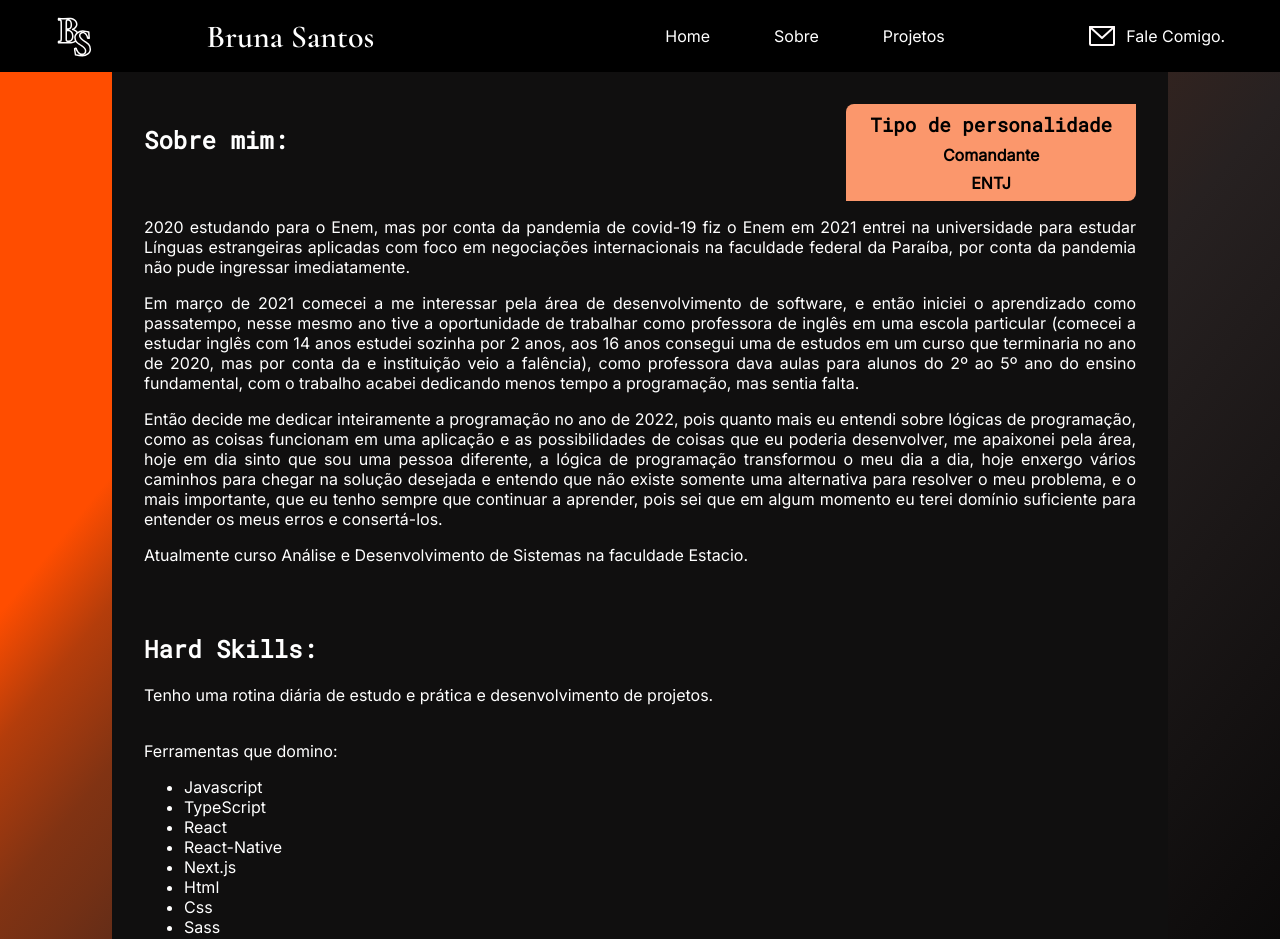
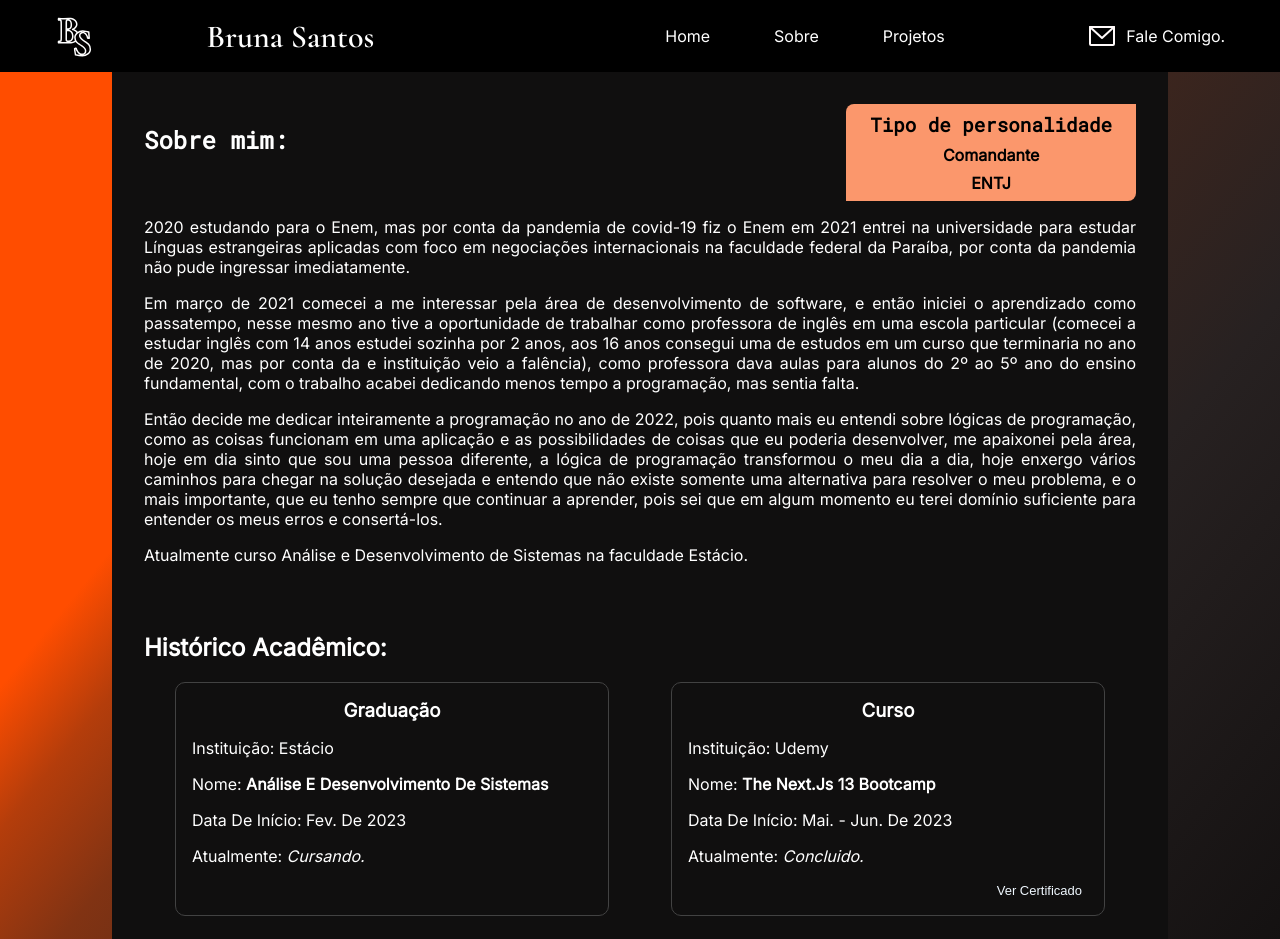
Before and after one commit to BRxBS/Portfolio, a React (Vite) app: page /aboutPage in a window 1280 px wide. Shown: the top 939 px of the page. Built offline with nearby package versions, Linux system fonts and the light colour scheme; no server answers.

Commit message:
academy-history

```diff
--- a/src/screen/AboutPage/index.tsx
+++ b/src/screen/AboutPage/index.tsx
@@ -1,6 +1,8 @@
-import {gql, useQuery} from '@apollo/client'
-import "./styles.scss"
-
+import { gql, useQuery } from "@apollo/client";
+import "./styles.scss";
+import img from "../../../public/certificado.png";
+import { useState } from "react";
+import { Eye } from "phosphor-react";
 
 const GET_INFO_QUERY = gql`
     query info {
@@ -8,113 +10,194 @@ query info {
             id
             commitdate
             url
-
         }
     }
-`
-interface GetInfoQueryResponse
-{commits: {
-  id: string
-  commitdate:string
-  url: string
+`;
+interface GetInfoQueryResponse {
+    commits: {
+        id: string;
+        commitdate: string;
+        url: string;
+    }[];
+}
 
-}[]}
-
-export function AboutPage(){
+export function AboutPage() {
+    const [open, setOpen] = useState(false);
     const { data } = useQuery<GetInfoQueryResponse>(GET_INFO_QUERY);
 
-    return(
+    const openDialog = () => {
+        setOpen(true);
+    };
+
+    const closeDialog = () => {
+        setOpen(false);
+    };
+    return (
         <>
             <div className="about-container">
-
-                      <div className='about-wrapper' >
-
-                          <div className='about-me-wraper' >
-                          <div className='personality' >
-
+                <div className="about-wrapper">
+                    <div className="about-me-wraper">
+                        <div className="personality">
                             <h2 className="about-title">Sobre mim:</h2>
                             <div>
                                 <h4>Tipo de personalidade</h4>
                                 <p>Comandante</p>
                                 <p>ENTJ</p>
                             </div>
-
                         </div>
 
-                          <div className='about-text' >
-                            <p>2020 estudando para o Enem, mas por conta da pandemia de covid-19 fiz o
-                          Enem em 2021 entrei na universidade para estudar Línguas estrangeiras
-                          aplicadas com foco em negociações internacionais na faculdade federal da
-                          Paraíba, por conta da pandemia não pude ingressar imediatamente. </p>
+                        <div className="about-text">
                             <p>
-                            Em março de 2021
-                           comecei a me interessar pela área de desenvolvimento de software, e então
-                           iniciei o aprendizado como passatempo, nesse mesmo ano tive a oportunidade de
-                           trabalhar como professora de inglês em uma escola particular (comecei a estudar
-                            inglês com 14 anos estudei sozinha por 2 anos, aos 16 anos consegui uma
-                             de estudos em um curso que terminaria no ano de 2020, mas por conta da
-                              e instituição veio a falência), como professora dava aulas para alunos do 2º
-                              ao 5º ano do ensino fundamental, com o trabalho acabei dedicando menos tempo
-                               a programação, mas sentia falta.</p>
+                                2020 estudando para o Enem, mas por conta da
+                                pandemia de covid-19 fiz o Enem em 2021 entrei
+                                na universidade para estudar Línguas
+                                estrangeiras aplicadas com foco em negociações
+                                internacionais na faculdade federal da Paraíba,
+                                por conta da pandemia não pude ingressar
+                                imediatamente.{" "}
+                            </p>
+                            <p>
+                                Em março de 2021 comecei a me interessar pela
+                                área de desenvolvimento de software, e então
+                                iniciei o aprendizado como passatempo, nesse
+                                mesmo ano tive a oportunidade de trabalhar como
+                                professora de inglês em uma escola particular
+                                (comecei a estudar inglês com 14 anos estudei
+                                sozinha por 2 anos, aos 16 anos consegui uma de
+                                estudos em um curso que terminaria no ano de
+                                2020, mas por conta da e instituição veio a
+                                falência), como professora dava aulas para
+                                alunos do 2º ao 5º ano do ensino fundamental,
+                                com o trabalho acabei dedicando menos tempo a
+                                programação, mas sentia falta.
+                            </p>
                             <p>
                                 Então decide me dedicar inteiramente a
-                               programação no ano de 2022, pois quanto mais eu entendi sobre lógicas de
-                               programação, como as coisas funcionam em uma aplicação e as possibilidades de
-                               coisas que eu poderia desenvolver, me apaixonei pela área, hoje em dia sinto
-                               que sou uma pessoa diferente, a lógica de programação transformou o meu dia a
-                               dia, hoje enxergo vários caminhos para chegar na solução desejada e entendo
-                               que não existe somente uma alternativa para resolver o meu problema, e o mais
-                               importante, que eu tenho sempre que continuar a aprender, pois sei que em
-                               algum momento eu terei domínio suficiente para entender os meus erros e
-                               consertá-los.
+                                programação no ano de 2022, pois quanto mais eu
+                                entendi sobre lógicas de programação, como as
+                                coisas funcionam em uma aplicação e as
+                                possibilidades de coisas que eu poderia
+                                desenvolver, me apaixonei pela área, hoje em dia
+                                sinto que sou uma pessoa diferente, a lógica de
+                                programação transformou o meu dia a dia, hoje
+                                enxergo vários caminhos para chegar na solução
+                                desejada e entendo que não existe somente uma
+                                alternativa para resolver o meu problema, e o
+                                mais importante, que eu tenho sempre que
+                                continuar a aprender, pois sei que em algum
+                                momento eu terei domínio suficiente para
+                                entender os meus erros e consertá-los.
                             </p>
                             <p>
-                            Atualmente curso Análise e Desenvolvimento de Sistemas na faculdade Estacio.
+                                Atualmente curso Análise e Desenvolvimento de
+                                Sistemas na faculdade Estácio.
                             </p>
                         </div>
                     </div>
 
+                    <div className="academy-history-wrapper">
+                        <dialog
+                            className="dialog"
+                            open={open}
+                            onClose={closeDialog}
+                        >
+                            <img src={img} alt="certificado" />
+                            <button onClick={closeDialog}>x</button>
+                        </dialog>
+                        <h2 className="title">Histórico Acadêmico:</h2>
+                        <div className="achievements-wrapper">
+                            <div className="achievements">
+                                <h3 className="type">Graduação</h3>
+                                <p className="ins">Instituição: Estácio</p>
+                                <p className="grad">
+                                    Nome:{" "}
+                                    <em>
+                                        análise e desenvolvimento de sistemas{" "}
+                                    </em>
+                                </p>
+                                <p className="date">
+                                    Data de início: Fev. de 2023{" "}
+                                </p>
+                                <p className="now">
+                                    atualmente: <i> cursando. </i>
+                                </p>
+                            </div>
+                            <div className="achievements">
+                                <h3 className="type">Curso</h3>
+                                <p className="ins">Instituição: udemy</p>
+                                <p className="grad">
+                                    Nome: <em>The next.js 13 bootcamp</em>
+                                </p>
 
-                          <div className='hard-skills-wrapper' >
+                                <p className="date">
+                                    Data de início: Mai. - Jun. de 2023{" "}
+                                </p>
+                                <p className="now">
+                                    atualmente: <i> Concluido. </i>
+                                </p>
+                                <div className="div-button-open-dialog">
+                                    <button
+                                        className="button-open-dialog"
+                                        onClick={openDialog}
+                                    >
+                                        Ver Certificado
+                                    </button>
+                                </div>
+                            </div>
+                        </div>
+                    </div>
+
+                    <div className="hard-skills-wrapper">
                         <h2 className="about-title">Hard Skills:</h2>
-                            <p>Tenho uma rotina diária de estudo e prática e desenvolvimento de projetos. </p>
+                        <p>
+                            Tenho uma rotina diária de estudo e prática e
+                            desenvolvimento de projetos.{" "}
+                        </p>
                         {data?.commits.map((e) => {
                             const date = new Date(e.commitdate);
-                              const formattedDate = date.toLocaleDateString("pt-BR", {
+                            const formattedDate = date.toLocaleDateString(
+                                "pt-BR",
+                                {
                                     year: "numeric",
                                     month: "2-digit",
-                                day: "2-digit"
-                              });
-                              return(
-
-                                <div className='commits-container' key={e.id}>
+                                    day: "2-digit",
+                                }
+                            );
+                            return (
+                                <div className="commits-container" key={e.id}>
                                     <img src={e.url} alt="commits" />
                                     <div>
-                                <a target='blanck' href="https://github.com/BRxBS">Meu perfil no Github</a>
+                                        <a
+                                            target="blanck"
+                                            href="https://github.com/BRxBS"
+                                        >
+                                            Meu perfil no Github
+                                        </a>
                                         <p>Imagem de {formattedDate}</p>
                                     </div>
-
                                 </div>
-                              )
+                            );
                         })}
                         <br />
                         Ferramentas que domino:
                         <ul>
                             <li>Javascript </li>
-                            <li>TypeScript  </li>
+                            <li>TypeScript </li>
                             <li>React </li>
-                            <li>React-Native  </li>
+                            <li>React-Native </li>
                             <li>Next.js </li>
                             <li>Html </li>
-                            <li>Css  </li>
-                            <li>Sass   </li>
+                            <li>Css </li>
+                            <li>Sass </li>
                             <li>TailwindCss </li>
-                            <li>Styled-Components  </li>
-                            <li>MongoDB data-base  </li>
+                            <li>Styled-Components </li>
+                            <li>PostgreSQL </li>
+                            <li>Prisma.io ORM</li>
+                            <li>MongoDB data-base </li>
                             <li>Hygraph </li>
                         </ul>
-                          Ferramentas que tenho conhecimento, mas não muita prática:
-
+                        Ferramentas que tenho conhecimento, mas não muita
+                        prática:
                         <ul>
                             <li>Node.js </li>
                             <li>Redux </li>
@@ -123,21 +206,43 @@ export function AboutPage(){
                         </ul>
                     </div>
 
-                          <div className='soft-skills-wrapper' >
+                    <div className="soft-skills-wrapper">
                         <h2 className="about-title">Soft Skills:</h2>
-                            <p>É difícil falar das soft skills e não parecer forçado, mas posso falar das minhas experiências de vida e como a minha personalidade me ajudou e as habilidades que adquirir no caminho.</p>
+                        <p>
+                            É difícil falar das soft skills e não parecer
+                            forçado, mas posso falar das minhas experiências de
+                            vida e como a minha personalidade me ajudou e as
+                            habilidades que adquirir no caminho.
+                        </p>
 
-                            <p>No ensino fundamental fui líder da turma por 2 anos seguidos e no ensino médio todos os 3 anos. Estas experiencias me ensinaram sobre organização e comunicação e colaboração. Ia a reuniões e palestras dentro e fora da escola e como líder também apresentava um seminário do conteúdo que aprendi.  </p>
+                        <p>
+                            No ensino fundamental fui líder da turma por 2 anos
+                            seguidos e no ensino médio todos os 3 anos. Estas
+                            experiencias me ensinaram sobre organização e
+                            comunicação e colaboração. Ia a reuniões e palestras
+                            dentro e fora da escola e como líder também
+                            apresentava um seminário do conteúdo que aprendi.
+                        </p>
 
-                            <p>Como professora procurava me comunicar de forma mais eloquente possível sem ser autoritária, trabalhando com tantas crianças me deparei com uma variedade de personalidades, então tive que trabalhar a minha inteligência emocional para melhor lidar com todos, respeitando eles e suas individualidades e me fazendo ser respeitada por todos.</p>
+                        <p>
+                            Como professora procurava me comunicar de forma mais
+                            eloquente possível sem ser autoritária, trabalhando
+                            com tantas crianças me deparei com uma variedade de
+                            personalidades, então tive que trabalhar a minha
+                            inteligência emocional para melhor lidar com todos,
+                            respeitando eles e suas individualidades e me
+                            fazendo ser respeitada por todos.
+                        </p>
 
-                            <p>E, em geral, no meu dia a dia sou uma pessoa muito colaborativa, acredito que todos devemos fazer a parte que nos cabe, e tento sempre fazer a minha da melhor forma que posso fazer.</p>
+                        <p>
+                            E, em geral, no meu dia a dia sou uma pessoa muito
+                            colaborativa, acredito que todos devemos fazer a
+                            parte que nos cabe, e tento sempre fazer a minha da
+                            melhor forma que posso fazer.
+                        </p>
                     </div>
-
                 </div>
-
             </div>
-
         </>
-    )
+    );
 }
```
Lines whose indentation alone changed are shown as unchanged.
